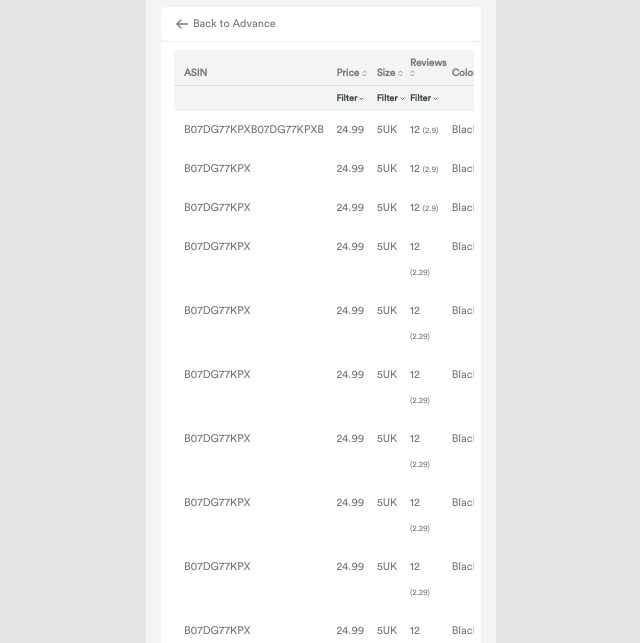
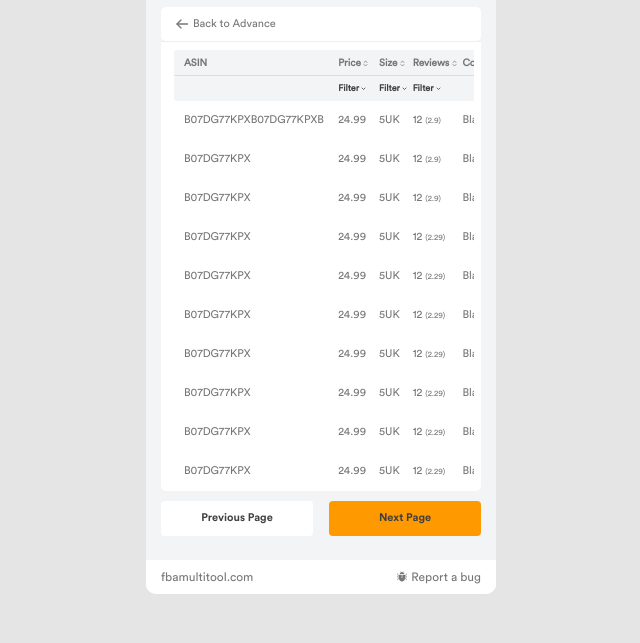
Before and after one commit to thestackcoder/zak-fba, a plain HTML site: page after/variation_viewer.html in a window 1280 px wide. Shown: the part 157-800 px from the top of the page, without its empty margins (319-959 px from the left). Drawn offline with nearby package versions, Linux system fonts and the light colour scheme; files whose address does not match are found by name.

Commit message:
table width

```diff
--- a/after/variation_viewer.html
+++ b/after/variation_viewer.html
@@ -56,7 +56,7 @@
                                     <div class="card-body" style="padding: 8px 22px 0px 20px !important;">
                                         <div class="row p-0">
                                             <div class="main_table overflow-auto" style="padding: 0px 8px !important;">
-                                                <table class="table mb-0">
+                                                <table class="table mb-0" style="width: 375px">
                                                     <thead>
                                                         <tr class="vary-head">
                                                             <th scope="col" style="padding-left: 10px !important;">ASIN</th>
```
